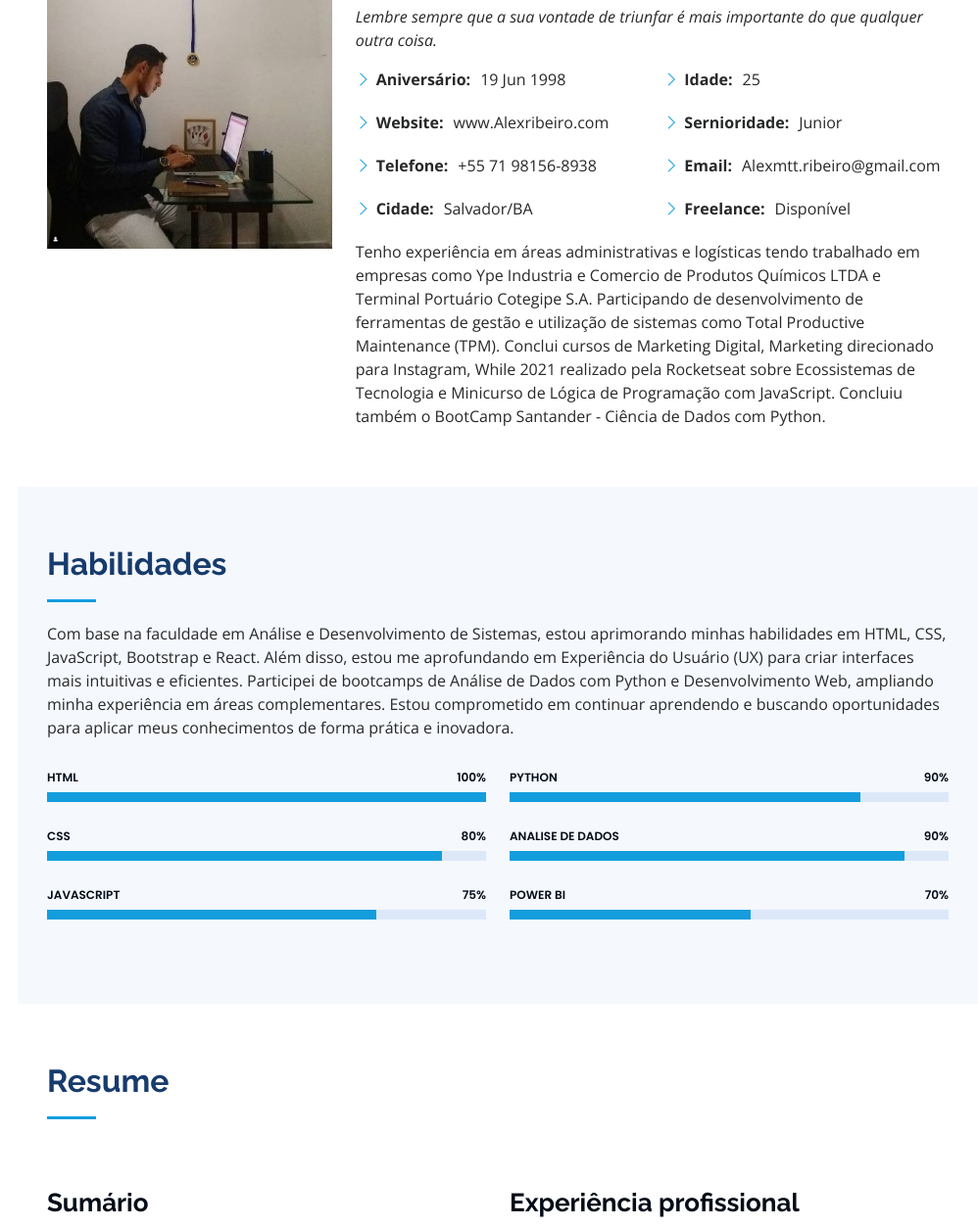
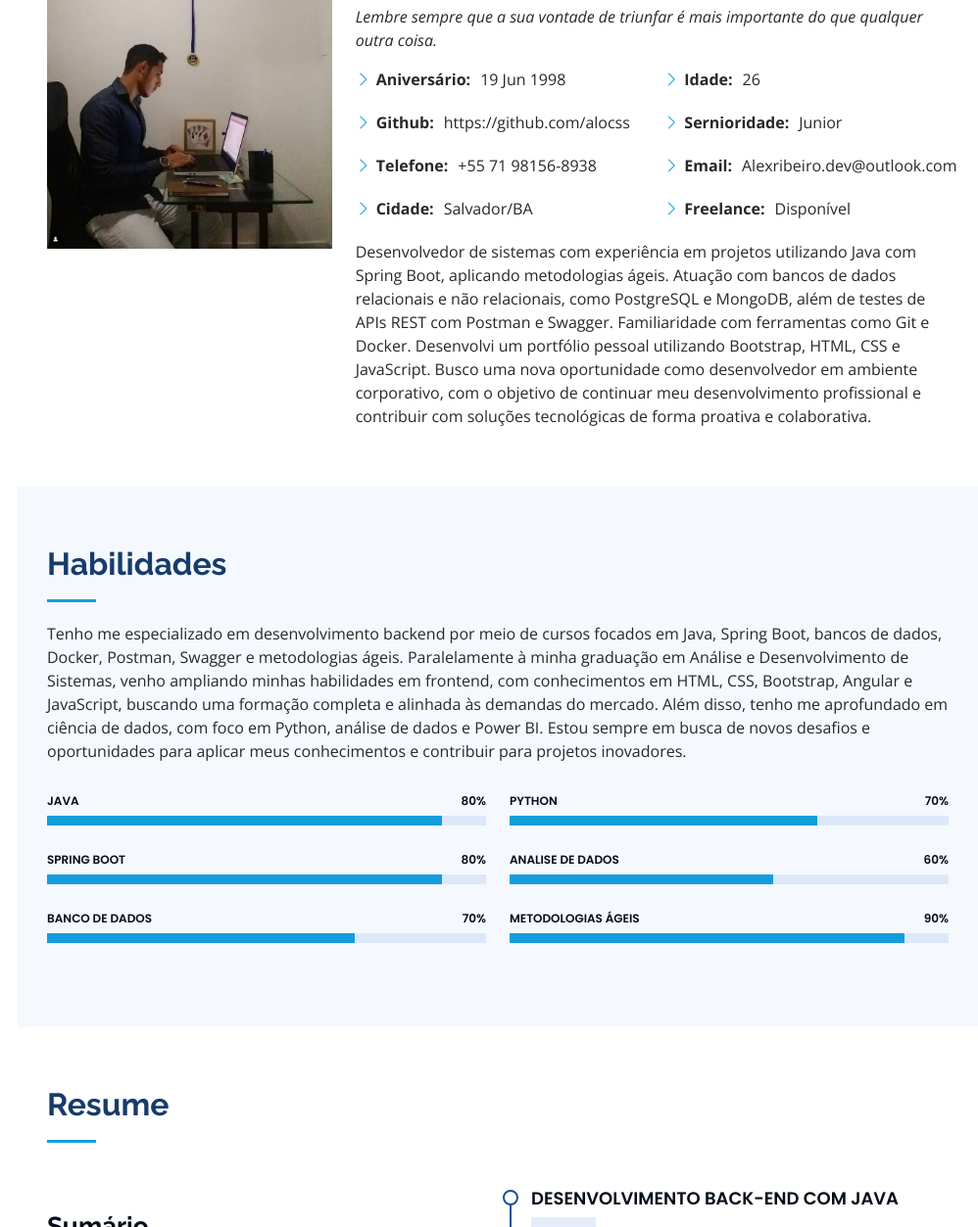
Before and after one commit to alocss/portfolio, a plain HTML site: page iPortfolio/index.html in a window 1280 px wide. Shown: the part 1027-2280 px from the top of the page at 98% size, without its empty margins (282-1280 px from the left). Drawn offline with nearby package versions, Linux system fonts and the light colour scheme.

Commit message:
Alterando dados de formacao

```diff
--- a/iPortfolio/index.html
+++ b/iPortfolio/index.html
@@ -74,7 +74,7 @@
   <section id="hero" class="d-flex flex-column justify-content-center align-items-center">
     <div class="hero-container" data-aos="fade-in">
       <h1>Alex Ribeiro</h1>
-      <p>Especialista em <span class="typed" data-typed-items="HTML, CSS, JavaScript, Pyhton"></span></p>
+      <p>Especialista em <span class="typed" data-typed-items="Java, Spring Boot, Banco de Dados, Pyhton"></span></p>
     </div>
   </section><!-- End Hero -->
 
@@ -94,7 +94,7 @@
             <img src="assets/img/profile-img.jpg" class="img-fluid" alt="">
           </div>
           <div class="col-lg-8 pt-4 pt-lg-0 content" data-aos="fade-left">
-            <h3>Desenvolvedor Web &amp; Analista de Dados.</h3>
+            <h3>Desenvolvedor Back-End &amp; Analista de Dados.</h3>
             <p class="fst-italic">
               Lembre sempre que a sua vontade de triunfar é mais importante do que qualquer outra coisa.
             </p>
@@ -102,22 +102,27 @@
               <div class="col-lg-6">
                 <ul>
                   <li><i class="bi bi-chevron-right"></i> <strong>Aniversário:</strong> <span>19 Jun 1998</span></li>
-                  <li><i class="bi bi-chevron-right"></i> <strong>Website:</strong> <span>www.Alexribeiro.com</span></li>
+                  <li><i class="bi bi-chevron-right"></i> <strong>Github:</strong> <span>https://github.com/alocss</span></li>
                   <li><i class="bi bi-chevron-right"></i> <strong>Telefone:</strong> <span>+55 71 98156-8938</span></li>
                   <li><i class="bi bi-chevron-right"></i> <strong>Cidade:</strong> <span>Salvador/BA</span></li>
                 </ul>
               </div>
               <div class="col-lg-6">
                 <ul>
-                  <li><i class="bi bi-chevron-right"></i> <strong>Idade:</strong> <span>25</span></li>
+                  <li><i class="bi bi-chevron-right"></i> <strong>Idade:</strong> <span>26</span></li>
                   <li><i class="bi bi-chevron-right"></i> <strong>Sernioridade:</strong> <span>Junior</span></li>
-                  <li><i class="bi bi-chevron-right"></i> <strong>Email:</strong> <span>Alexmtt.ribeiro@gmail.com</span></li>
+                  <li><i class="bi bi-chevron-right"></i> <strong>Email:</strong> <span>Alexribeiro.dev@outlook.com</span></li>
                   <li><i class="bi bi-chevron-right"></i> <strong>Freelance:</strong> <span>Disponível</span></li>
                 </ul>
               </div>
             </div>
             <p>
-              Tenho experiência em áreas administrativas e logísticas tendo trabalhado em empresas como Ype Industria e Comercio de Produtos Químicos LTDA e Terminal Portuário Cotegipe S.A. Participando de desenvolvimento de ferramentas de gestão e utilização de sistemas como Total Productive Maintenance (TPM). Conclui cursos de Marketing Digital, Marketing direcionado para Instagram, While 2021 realizado pela Rocketseat sobre Ecossistemas de Tecnologia e Minicurso de Lógica de Programação com JavaScript. Concluiu também o BootCamp Santander - Ciência de Dados com Python.
+              Desenvolvedor de sistemas com experiência em projetos utilizando Java com Spring Boot, aplicando metodologias ágeis.
+Atuação com bancos de dados relacionais e não relacionais, como PostgreSQL e MongoDB, além de testes de APIs REST
+com Postman e Swagger. Familiaridade com ferramentas como Git e Docker. Desenvolvi um portfólio pessoal utilizando
+Bootstrap, HTML, CSS e JavaScript. Busco uma nova oportunidade como desenvolvedor em ambiente corporativo, com o
+objetivo de continuar meu desenvolvimento profissional e contribuir com soluções tecnológicas de forma proativa e
+colaborativa.
             </p>
           </div>
         </div>
@@ -132,7 +137,9 @@
         <div class="section-title">
           <h2>Habilidades</h2>
           <p>
-            Com base na faculdade em Análise e Desenvolvimento de Sistemas, estou aprimorando minhas habilidades em HTML, CSS, JavaScript, Bootstrap e React. Além disso, estou me aprofundando em Experiência do Usuário (UX) para criar interfaces mais intuitivas e eficientes. Participei de bootcamps de Análise de Dados com Python e Desenvolvimento Web, ampliando minha experiência em áreas complementares. Estou comprometido em continuar aprendendo e buscando oportunidades para aplicar meus conhecimentos de forma prática e inovadora.
+            Tenho me especializado em desenvolvimento backend por meio de cursos focados em Java, Spring Boot, bancos de dados, Docker, Postman, Swagger e metodologias ágeis. Paralelamente à minha graduação em Análise e Desenvolvimento de Sistemas, venho ampliando minhas habilidades em frontend, com conhecimentos em HTML, CSS, Bootstrap, Angular e JavaScript, buscando uma formação completa e alinhada às demandas do mercado.
+
+            Além disso, tenho me aprofundado em ciência de dados, com foco em Python, análise de dados e Power BI. Estou sempre em busca de novos desafios e oportunidades para aplicar meus conhecimentos e contribuir para projetos inovadores.
 
           </p>
         </div>
@@ -142,23 +149,23 @@
           <div class="col-lg-6" data-aos="fade-up">
 
             <div class="progress">
-              <span class="skill">HTML <i class="val">100%</i></span>
-              <div class="progress-bar-wrap">
-                <div class="progress-bar" role="progressbar" aria-valuenow="100" aria-valuemin="0" aria-valuemax="100"></div>
-              </div>
-            </div>
-
-            <div class="progress">
-              <span class="skill">CSS <i class="val">80%</i></span>
+              <span class="skill">Java <i class="val">80%</i></span>
               <div class="progress-bar-wrap">
                 <div class="progress-bar" role="progressbar" aria-valuenow="90" aria-valuemin="0" aria-valuemax="100"></div>
               </div>
             </div>
 
             <div class="progress">
-              <span class="skill">JavaScript <i class="val">75%</i></span>
+              <span class="skill">Spring Boot <i class="val">80%</i></span>
               <div class="progress-bar-wrap">
-                <div class="progress-bar" role="progressbar" aria-valuenow="75" aria-valuemin="0" aria-valuemax="100"></div>
+                <div class="progress-bar" role="progressbar" aria-valuenow="90" aria-valuemin="0" aria-valuemax="100"></div>
+              </div>
+            </div>
+
+            <div class="progress">
+              <span class="skill">Banco de Dados <i class="val">70%</i></span>
+              <div class="progress-bar-wrap">
+                <div class="progress-bar" role="progressbar" aria-valuenow="70" aria-valuemin="0" aria-valuemax="100"></div>
               </div>
             </div>
 
@@ -167,23 +174,23 @@
           <div class="col-lg-6" data-aos="fade-up" data-aos-delay="100">
 
             <div class="progress">
-              <span class="skill">Python <i class="val">90%</i></span>
+              <span class="skill">Python <i class="val">70%</i></span>
               <div class="progress-bar-wrap">
-                <div class="progress-bar" role="progressbar" aria-valuenow="80" aria-valuemin="0" aria-valuemax="100"></div>
+                <div class="progress-bar" role="progressbar" aria-valuenow="70" aria-valuemin="0" aria-valuemax="100"></div>
               </div>
             </div>
 
             <div class="progress">
-              <span class="skill"> Analise de Dados <i class="val">90%</i></span>
+              <span class="skill"> Analise de Dados <i class="val">60%</i></span>
               <div class="progress-bar-wrap">
-                <div class="progress-bar" role="progressbar" aria-valuenow="90" aria-valuemin="0" aria-valuemax="100"></div>
+                <div class="progress-bar" role="progressbar" aria-valuenow="60" aria-valuemin="0" aria-valuemax="100"></div>
               </div>
             </div>
 
             <div class="progress">
-              <span class="skill">Power BI <i class="val">70%</i></span>
+              <span class="skill"> Metodologias ágeis <i class="val">90%</i></span>
               <div class="progress-bar-wrap">
-                <div class="progress-bar" role="progressbar" aria-valuenow="55" aria-valuemin="0" aria-valuemax="100"></div>
+                <div class="progress-bar" role="progressbar" aria-valuenow="90" aria-valuemin="0" aria-valuemax="100"></div>
               </div>
             </div>
 
@@ -230,15 +237,12 @@
             </div>
           </div>
           <div class="col-lg-6" data-aos="fade-up" data-aos-delay="100">
-            <h3 class="resume-title">Experiência profissional</h3>
             <div class="resume-item">
-              <h4>Operações Portuárias</h4>
-              <h5>2022 - Presente</h5>
-              <p><em>Salvador, Base Naval, BA </em></p>
+              <h4>Desenvolvimento Back-End com Java</h4>
+              <h5>2025</h5>
+              <p><em>Javanauta </em></p>
               <ul>
-                <li> Preparo de relatórios diários e periódicos com planilhas dinâmicas para análise logística.</li>
-                <li> recepção, conferência e arquivamento de notas fiscais para operações de importação/exportação.</li>
-                <li> Comunicação eficaz entre empresas e veículos, coordenando operações logísticas.</li>
+                <p>O curso aborda o desenvolvimento de aplicações utilizando Java, Spring Boot e suas principais dependências, além de metodologias ágeis, bancos de dados, Postman, Swagger e Docker. O conteúdo oferece uma visão corporativa do desenvolvimento de software, com foco na criação de códigos bem estruturados e limpos. O objetivo é proporcionar uma experiência prática e aproximada da rotina de um desenvolvedor no dia a dia.</p>
               </ul>
             </div>
             <div class="resume-item">
```
